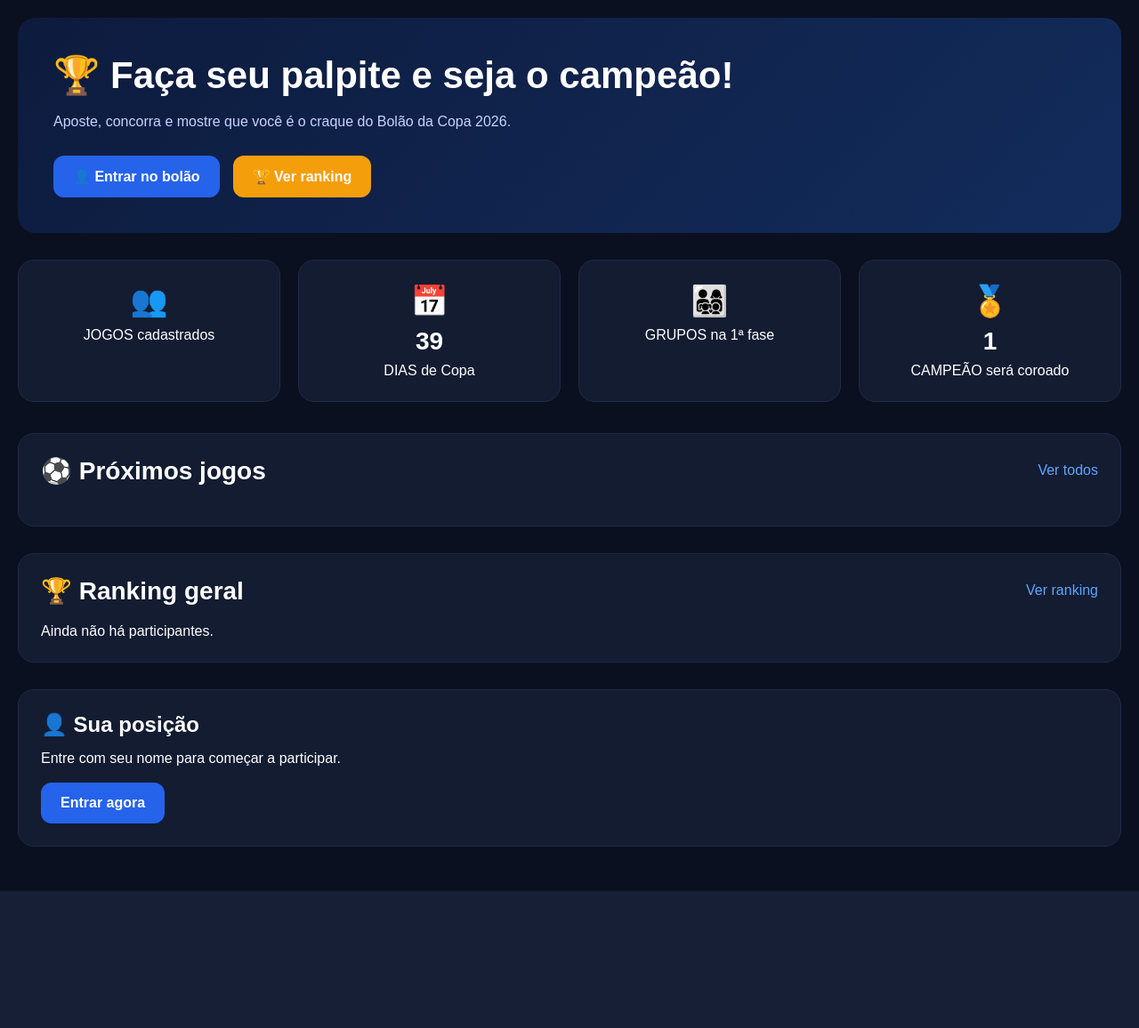
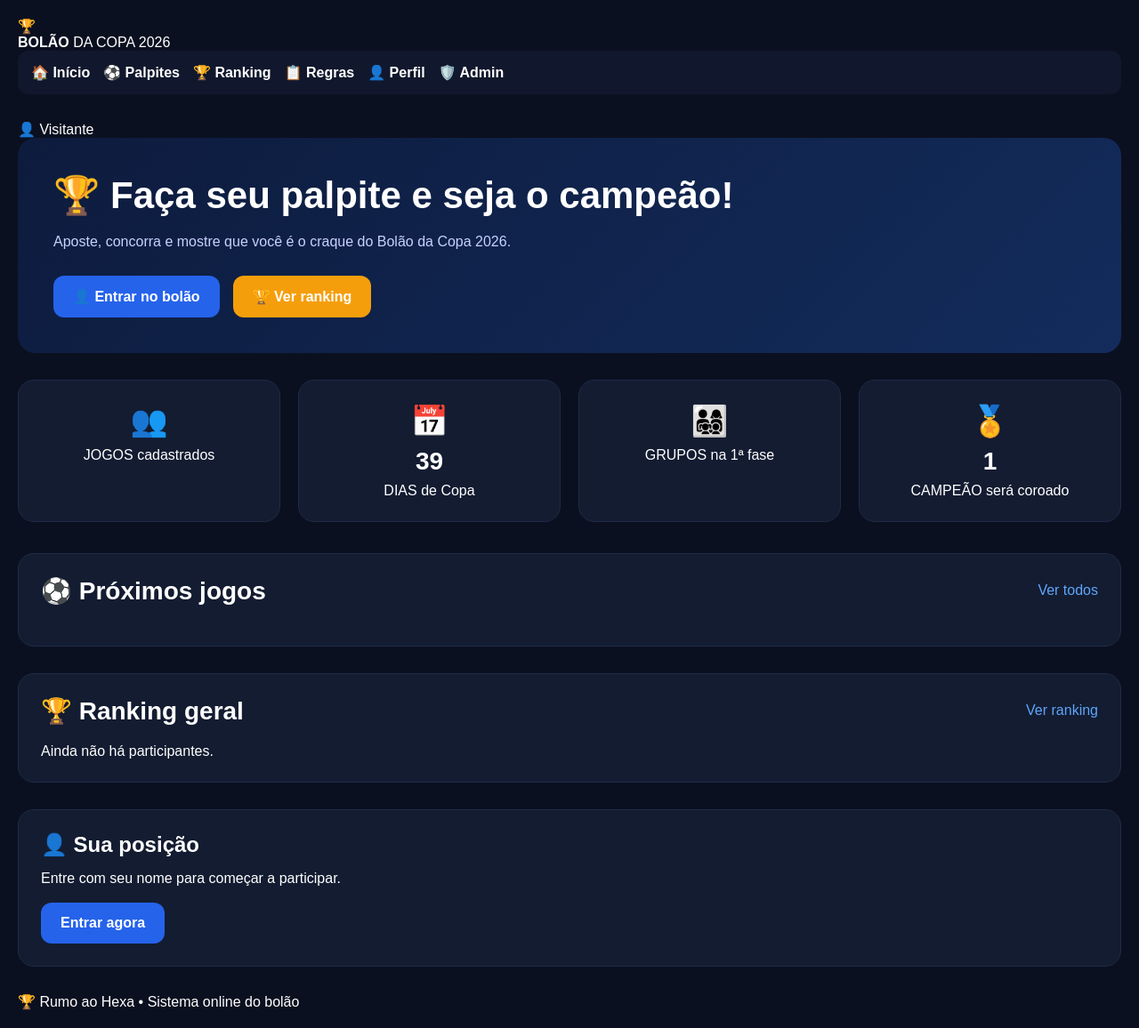
Before and after one commit to viniciusmoreira44563-cloud/bolao-copa-2026, a Python web app: template templates/home.html in a window 1280 px wide. Shown: the whole page at 89% size. Before the commit the page ends 1002 px from the top, so only its background shows below. Run offline with Jinja, Linux system fonts and the light colour scheme; the template is opened without the code that fills it, so the values that code supplies are empty.

Commit message:
Update base.html

```diff
--- a/templates/base.html
+++ b/templates/base.html
@@ -6,9 +6,53 @@
     <title>Bolão da Copa 2026</title>
     <link rel="stylesheet" href="{{ url_for('static', filename='style.css') }}">
 </head>
+
 <body>
 
-{% block content %}{% endblock %}
+<header class="topbar">
+    <div class="brand">
+        <div class="brand-icon">🏆</div>
+        <div>
+            <strong>BOLÃO</strong>
+            <span>DA COPA 2026</span>
+        </div>
+    </div>
+
+    <nav class="navbar">
+        <a href="/">🏠 Início</a>
+        <a href="/jogos">⚽ Palpites</a>
+        <a href="/ranking">🏆 Ranking</a>
+        <a href="/regras">📋 Regras</a>
+        <a href="/perfil">👤 Perfil</a>
+        <a href="/admin">🛡️ Admin</a>
+    </nav>
+
+    <div class="user-pill">
+        👤 {{ session.get("user_name", "Visitante") }}
+    </div>
+</header>
+
+<main class="page">
+
+    {% with messages = get_flashed_messages() %}
+        {% if messages %}
+            <div class="flash-box">
+                {% for message in messages %}
+                    <div class="flash-message">
+                        {{ message }}
+                    </div>
+                {% endfor %}
+            </div>
+        {% endif %}
+    {% endwith %}
+
+    {% block content %}{% endblock %}
+
+</main>
+
+<footer class="footer">
+    🏆 Rumo ao Hexa • Sistema online do bolão
+</footer>
 
 </body>
 </html>
```
